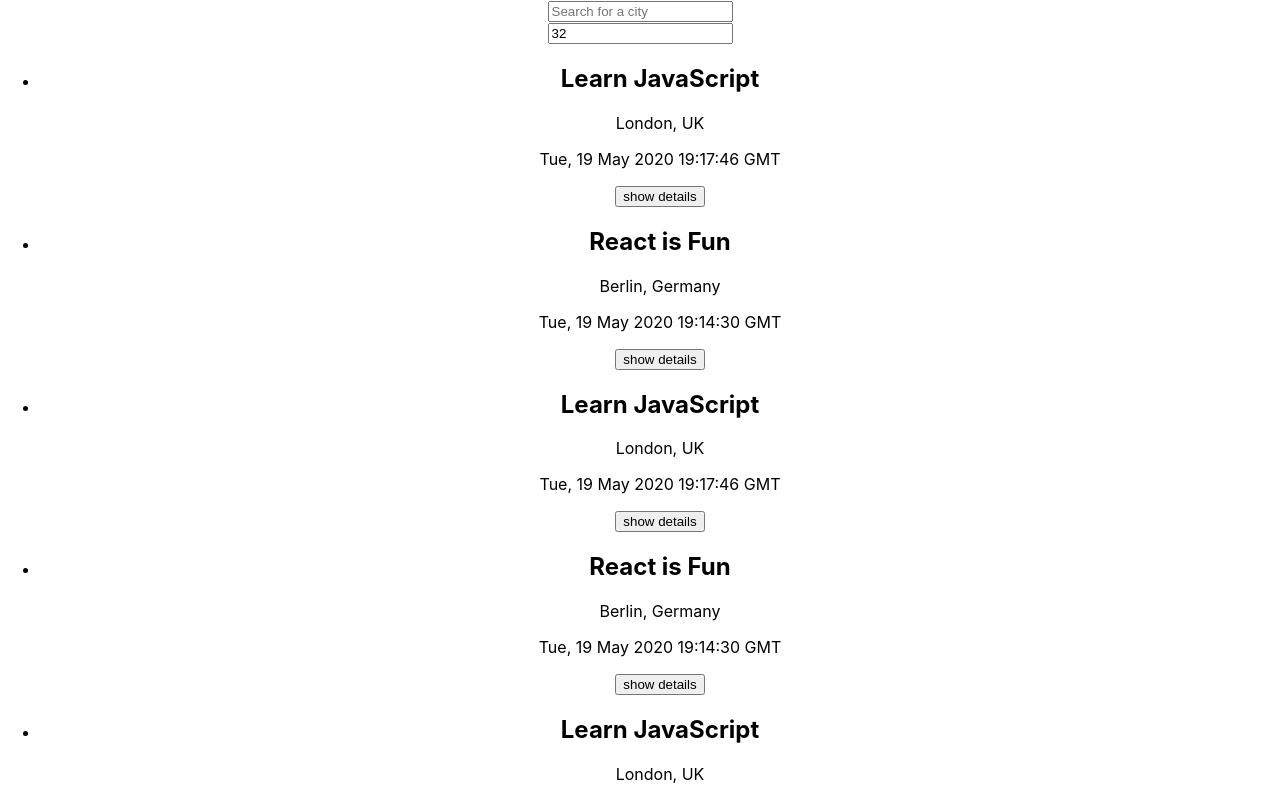
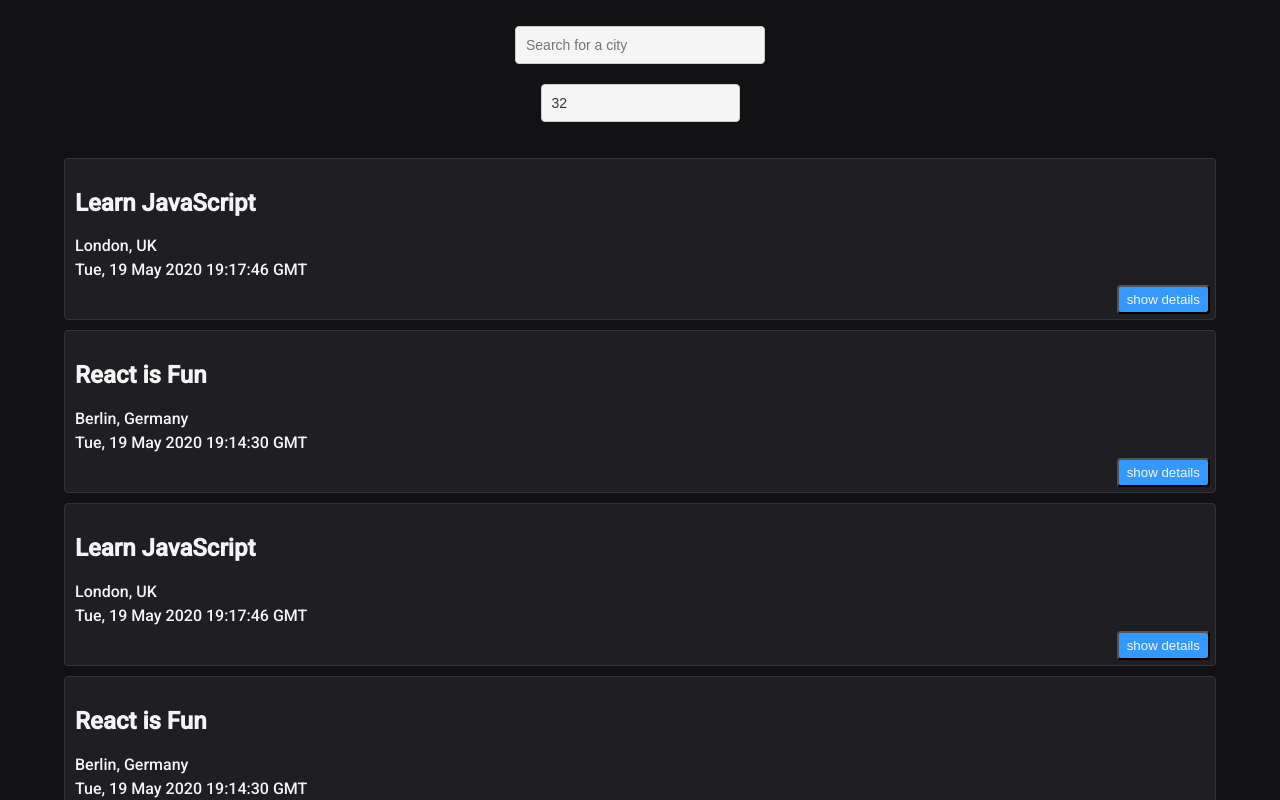
Before and after one commit to Marvel2410/meet-app, a React (Create React App) app: page / in a window 1280 px wide. Shown: the top 800 px of the page. Built offline with nearby package versions, Linux system fonts and the light colour scheme.

Commit message:
Update App.css

```diff
--- a/src/App.css
+++ b/src/App.css
@@ -1,38 +1,106 @@
+@import url(https://fonts.googleapis.com/css?family=Roboto:500);
+
+/* Color Scheme */
+:root {
+  --primary-color: #1a1a1d;
+  --accent-color: #3399ff;
+  --background-color: #121214;
+  --text-color: #f5f5f5;
+}
+
 .App {
   text-align: center;
+  padding: 2% 5%;
+  background-color: var(--background-color);
+  color: var(--text-color);
+  font-family: 'Roboto', sans-serif;
 }
 
-.App-logo {
-  height: 40vmin;
-  pointer-events: none;
+.App * {
+  box-sizing: border-box;
 }
 
-@media (prefers-reduced-motion: no-preference) {
-  .App-logo {
-    animation: App-logo-spin infinite 20s linear;
-  }
+ul {
+  padding: 0;
+  list-style: none;
 }
 
-.App-header {
-  background-color: #282c34;
-  min-height: 100vh;
+p {
+  margin: 5px 0;
+}
+
+input[type="text"],
+input[type="number"] {
+  padding: 8px 6px 8px 10px;
+  border-radius: 4px;
+  outline: none;
+  border: 1px solid #ccc;
+  font-size: 14px;
+  line-height: 20px;
+  align-self: center;
+  height: 38px;
+  margin-bottom: 20px;
+  background-color: #f5f5f5;
+  color: #333;
+}
+
+.city {
+  width: 250px;
+}
+
+#city-search {
   display: flex;
   flex-direction: column;
-  align-items: center;
-  justify-content: center;
-  font-size: calc(10px + 2vmin);
-  color: white;
+  margin: auto;
+  position: relative;
 }
 
-.App-link {
-  color: #61dafb;
+.suggestions {
+  width: 250px;
+  position: absolute;
+  top: 45px;
+  z-index: 2;
+  align-self: center;
+  margin: 0;
+  font-size: 14px;
+  box-shadow: 10px 10px 16px -12px rgba(0, 0, 0, 0.75);
 }
 
-@keyframes App-logo-spin {
-  from {
-    transform: rotate(0deg);
-  }
-  to {
-    transform: rotate(360deg);
-  }
+.suggestions > li {
+  text-align: left;
+  padding: 8px 6px 8px 10px;
+  background-color: #eee;
+  cursor: default;
+  color: #333;
 }
+
+.suggestions > li:last-child {
+  border-bottom-left-radius: 4px;
+  border-bottom-right-radius: 4px;
+}
+
+.suggestions > li:hover {
+  background-color: #bcdcdb;
+}
+
+.event {
+  padding: 10px 10px 35px;
+  margin-bottom: 10px;
+  text-align: left;
+  border: 1px solid #333;
+  border-radius: 4px;
+  position: relative;
+  background-color: #1e1e23;
+}
+
+.details-btn {
+  position: absolute;
+  right: 5px;
+  bottom: 5px;
+  padding: 5px 8px;
+  border-radius: 4px;
+  outline: none;
+  cursor: pointer;
+  background-color: var(--accent-color);
+  color: var(--text-color);
+}
```
